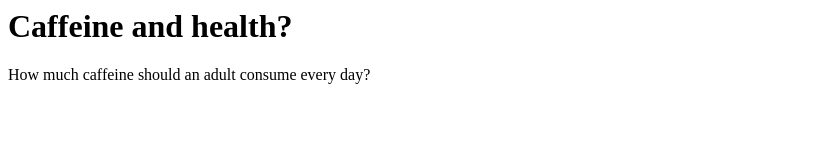
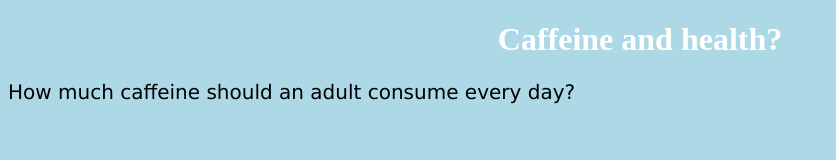
Before and after one commit to Rui365/caffeine, a plain HTML site: page index.html in a window 1280 px wide. Shown: the whole page, without its empty margins (0-836 px from the left). Drawn offline with Linux system fonts and the light colour scheme.

Commit message:
add css to html, change css name

```diff
--- a/index.html
+++ b/index.html
@@ -1,8 +1,12 @@
+<!DOCTYPE html>
 <html>
-<body>
-<h1> Caffeine and health?</h1>
+    <head>
+        <link rel="stylesheet" href="styles.css">
+    </head>
 
-<p> How much caffeine should an adult consume every day?</p>
+    <body>
+        <h1> Caffeine and health?</h1>
+        <p> How much caffeine should an adult consume every day?</p>
+    </body>
 
-</body>
 </html>
```
Also changed, not shown: styles.css (renamed from web.css).
